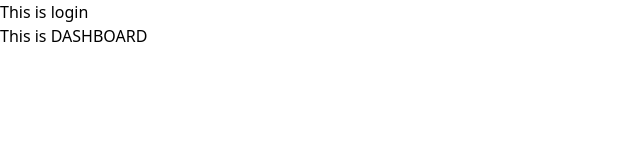
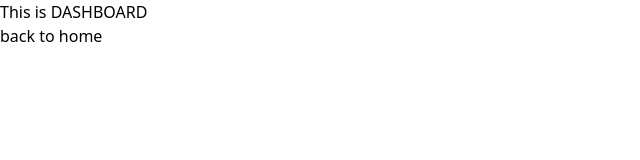
Before and after one commit to phanorcoll/nestjs-email, a React (Vite) app in the folder frontend/: page /dashboard in a window 1280 px wide. Shown: the top 160 px of the page, without its empty margins (0-640 px from the left). Built offline with nearby package versions, Linux system fonts and the light colour scheme.

Commit message:
🔍️ React router
Added initial react router configuration.

TODO:
- Add private routes ex.Dashboard

✏️ related to #15

```diff
--- a/frontend/package.json
+++ b/frontend/package.json
@@ -9,8 +9,10 @@
     "preview": "vite preview"
   },
   "dependencies": {
+    "@types/react-router-dom": "^5.3.3",
     "react": "^18.2.0",
-    "react-dom": "^18.2.0"
+    "react-dom": "^18.2.0",
+    "react-router-dom": "^6.6.2"
   },
   "devDependencies": {
     "@types/react": "^18.0.26",
--- a/frontend/src/App.tsx
+++ b/frontend/src/App.tsx
@@ -1,11 +1,11 @@
 import Login from './components/Login/login';
-import Dashboard from './components/Dashboard/dashboard';
+import { Link } from  'react-router-dom';
 
 const App: React.FunctionComponent = () => {
   return (
     <section>
       <Login />
-      <Dashboard />
+      <Link to='/dashboard'> Go to Dashboard</Link>
     </section>
   )
 }
--- a/frontend/src/components/Dashboard/dashboard.tsx
+++ b/frontend/src/components/Dashboard/dashboard.tsx
@@ -1,7 +1,10 @@
+import { Link } from 'react-router-dom';
+
 const Dashboard: React.FunctionComponent = () =>{
   return(
     <section>
-      This is DASHBOARD
+      <div>This is DASHBOARD</div>
+      <Link to='/'>back to home</Link>
     </section>
   )
 }
--- /dev/null
+++ b/frontend/src/error-page.tsx
@@ -0,0 +1,11 @@
+const ErrorPage:React.FunctionComponent = () => {
+
+  return (
+    <div id="error-page">
+      <h1>Oops!</h1>
+      <p>Sorry, an unexpected error has occurred.</p>
+    </div>
+  );
+}
+
+export default ErrorPage
--- a/frontend/src/main.tsx
+++ b/frontend/src/main.tsx
@@ -1,10 +1,25 @@
-import React from 'react'
-import ReactDOM from 'react-dom/client'
-import App from './App'
-import './index.css'
+import React from 'react';
+import ReactDOM from 'react-dom/client';
+import { createBrowserRouter, RouterProvider } from 'react-router-dom';
+import ErrorPage from "./error-page";
+import Dashboard from './components/Dashboard/dashboard';
+import App from './App';
+import './index.css';
+
+const router = createBrowserRouter([
+  {
+    path: "/",
+    element: <App />,
+    errorElement: <ErrorPage />,
+  },
+  {
+    path: "/dashboard",
+    element: <Dashboard />,
+  },
+]);
 
 ReactDOM.createRoot(document.getElementById('root') as HTMLElement).render(
   <React.StrictMode>
-    <App />
+  <RouterProvider router={router} />
   </React.StrictMode>,
-)
+);
```
Also changed, not shown: 1 other file (tests, documents, lock files or other folders).
